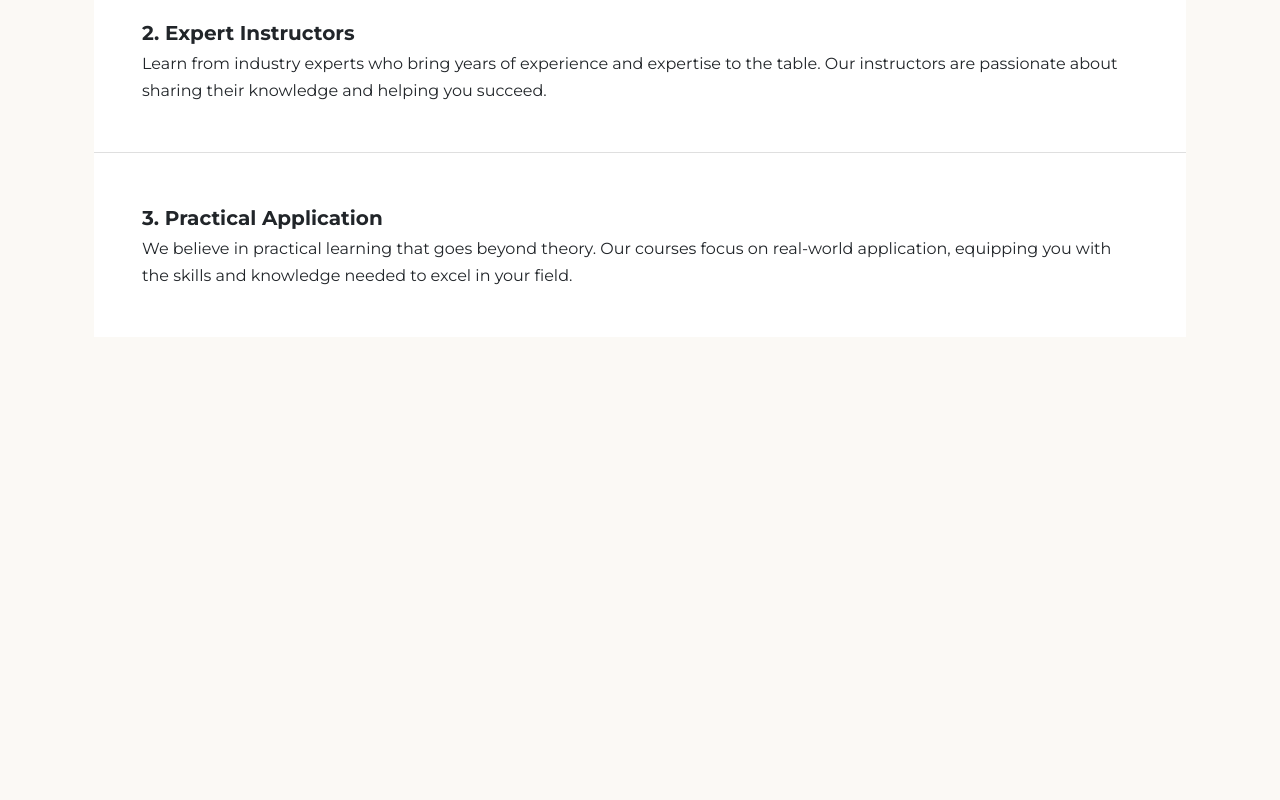
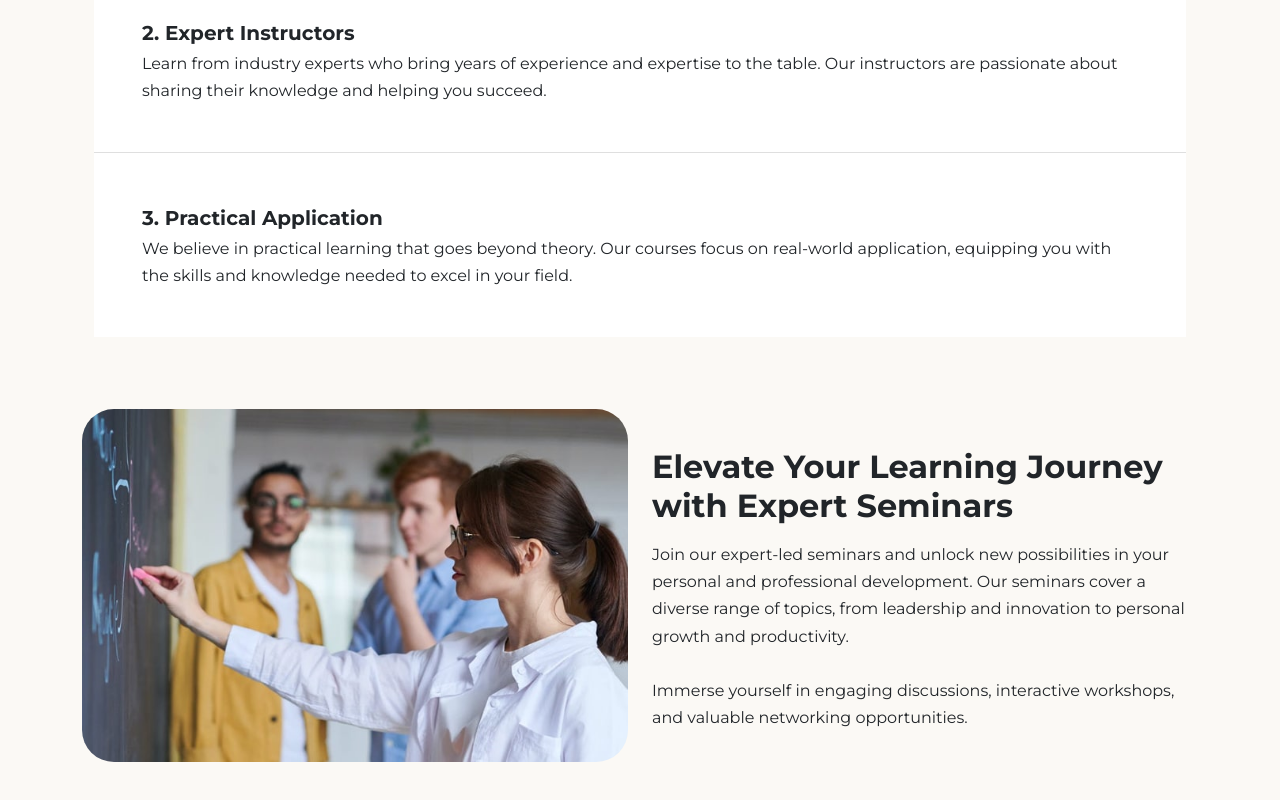
Before and after one commit to bitbard3/edunexa, a website: page index.html in a window 1280 px wide. Shown: the part 3224-4024 px from the top of the page. Before the commit the page ends 3633 px from the top, so only its background shows below. Drawn offline with nearby package versions, Linux system fonts and the light colour scheme; files that its build step writes are made by us from their sources.

Commit message:
Add and style the second details section of home page

```diff
--- a/index.html
+++ b/index.html
@@ -21,7 +21,7 @@
 
   <!-- Navbar Section -->
   <nav class="navbar fixed-top navbar-expand-md  navbar-dark">
-    <div class="container-xl">
+    <div class="container">
       <div class="navbar-brand d-flex align-items-center py-2">
         <img src="/images/brand-logo.svg" alt="" width="40">
         <span class="text-primary display-7 ms-0 fw-semibold brand-text">duNexa</span>
@@ -196,7 +196,7 @@
   <section class="points pb-5">
     <div class="container">
       <div class="row mb-5">
-        <div class="col-md-8 offset-2">
+        <div class="col-md-8 offset-md-2">
           <div class="text-cotainer text-center">
             <h3 class="display-7 fw-bold">
               Unlock Your Potential with Engaging Training Videos
@@ -310,8 +310,29 @@
     </div>
   </section>
   <!-- Details 2 Section -->
-  <section class="details-2">
-
+  <section class="details-2 mb-7 mt-5">
+    <div class="container">
+      <div class="row">
+        <div class="col-md-6">
+          <div class="image-container ">
+            <img class="rounded-5 img-fluid" src="/images/audience.jpg" alt="">
+          </div>
+        </div>
+        <div class="col-md-6 pt-4">
+          <div class="text-container d-flex flex-column justify-content-center h-100">
+            <h3 class="fw-bold display-7">
+              Elevate Your Learning Journey with Expert Seminars
+            </h3>
+            <p class="">Join our expert-led seminars and unlock new possibilities in your personal and professional
+              development.
+              Our seminars cover a diverse range of topics, from leadership and innovation to personal growth and
+              productivity. <br><br>
+              Immerse yourself in engaging discussions, interactive workshops, and valuable networking opportunities.
+            </p>
+          </div>
+        </div>
+      </div>
+    </div>
   </section>
 
 
```
